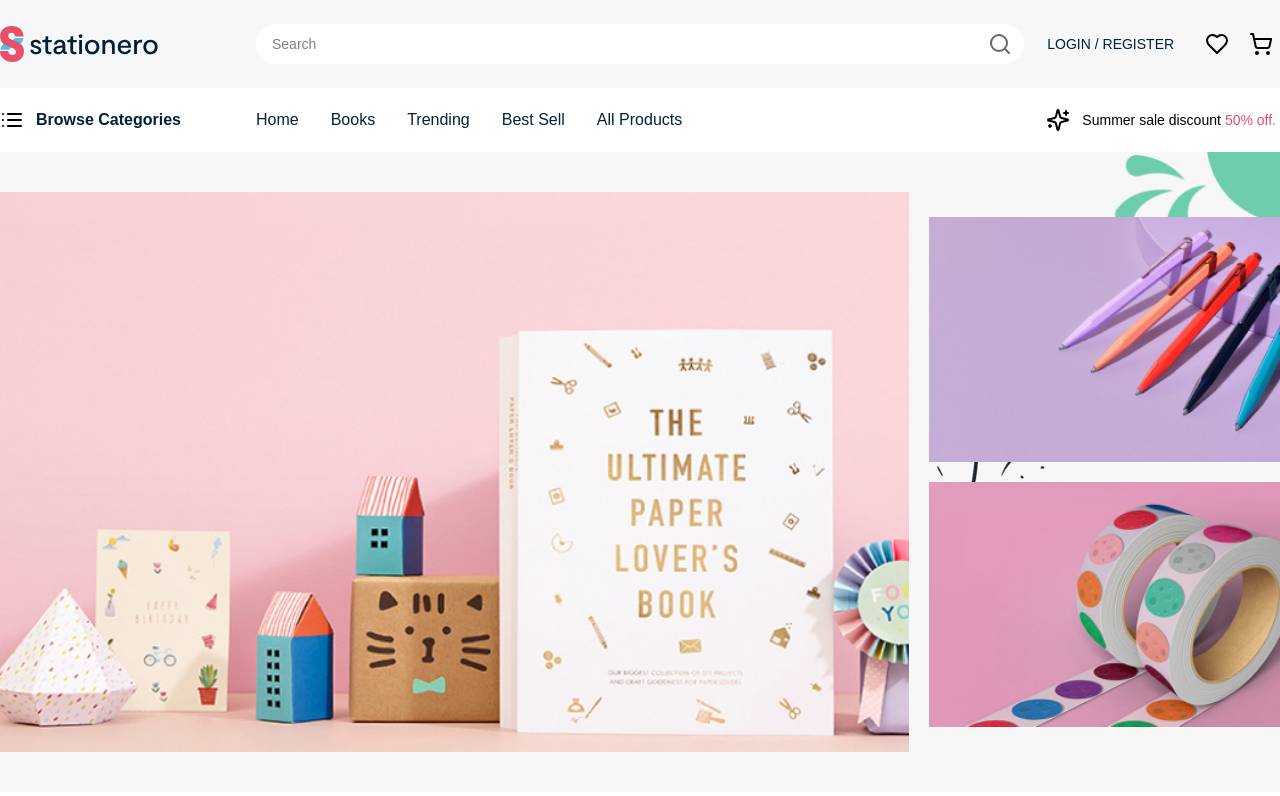
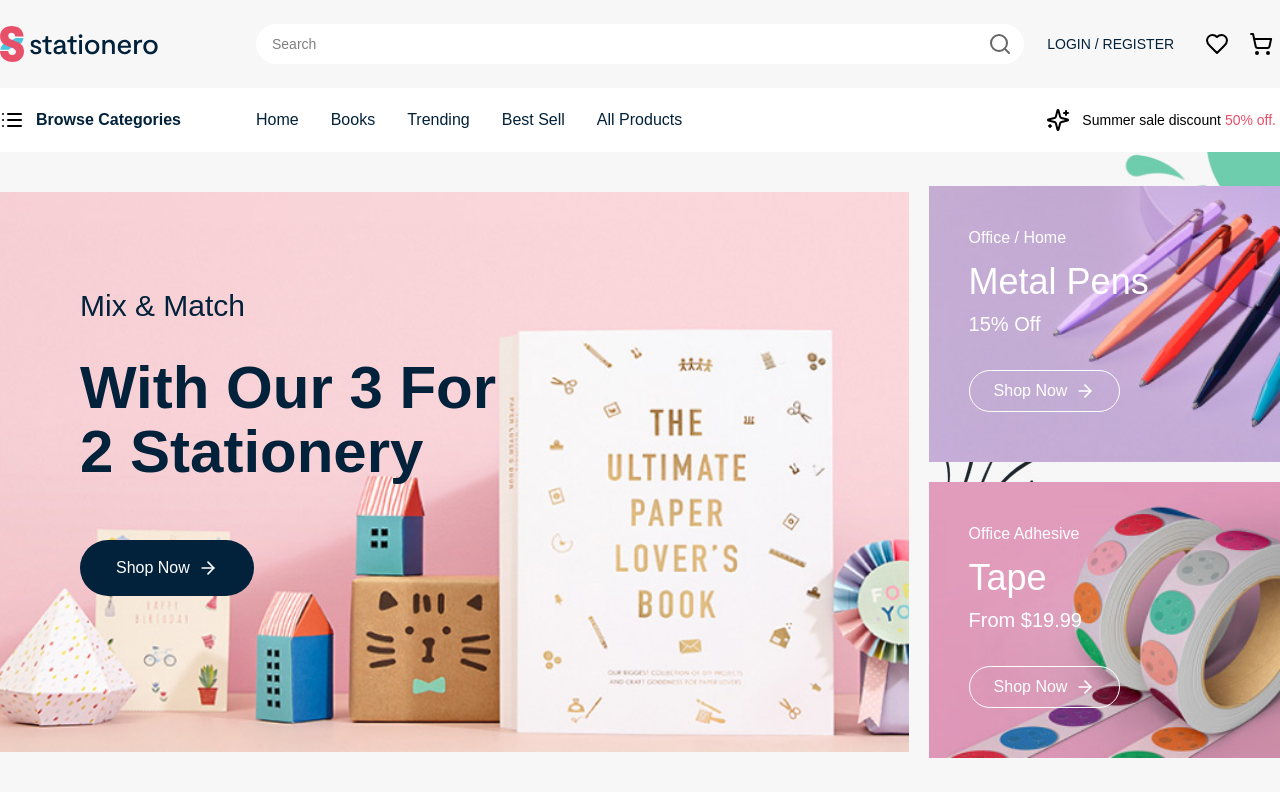
Before and after one commit to naymHdev/the-pen-spot, a React (Vite) app in the folder client/: page / in a window 1280 px wide. Shown: the top 796 px of the page. Built offline with nearby package versions, Linux system fonts and the light colour scheme.

Commit message:
[create] a banner in home page

```diff
--- /dev/null
+++ b/client/src/components/buttons/TPButton.tsx
@@ -0,0 +1,28 @@
+import { ArrowRight } from "lucide-react";
+
+interface TPButtonProps {
+  text: string;
+  onClick?: () => void;
+  className?: string;
+  iconPosition?: "left" | "right";
+}
+
+const TPButton: React.FC<TPButtonProps> = ({
+  text,
+  onClick,
+  className = "",
+  iconPosition = "right",
+}) => {
+  return (
+    <button
+      onClick={onClick}
+      className={`flex items-center justify-center gap-2 px-4 py-2 font-medium rounded-full transition-transform duration-300 hover:scale-105 ${className}`}
+    >
+      {iconPosition === "left" && <ArrowRight className="w-5  rotate-180" />}
+      <span>{text}</span>
+      {iconPosition === "right" && <ArrowRight className="w-5 " />}
+    </button>
+  );
+};
+
+export default TPButton;
--- a/client/src/pages/home/Banner.tsx
+++ b/client/src/pages/home/Banner.tsx
@@ -1,3 +1,5 @@
+import TPButton from "@/components/buttons/TPButton";
+
 const Banner = () => {
   return (
     <>
@@ -5,12 +7,58 @@ const Banner = () => {
         <div className="container mx-auto flex items-center justify-center">
           <div className="grid grid-cols-1 lg:grid-cols-7 gap-5 items-center justify-center w-full">
             <div className="col-span-1 lg:col-span-5">
-              <div className="bg-[url(/src/assets/images/h5_banner1.jpg)] bg-center bg-no-repeat bg-cover h-[70vh] w-full"></div>
+              <div className="bg-[url(/src/assets/images/h5_banner1.jpg)] bg-center bg-no-repeat bg-cover h-[70vh] w-full relative">
+                <div className=" absolute top-24 left-20 lg:w-1/2">
+                  <h4 className=" font-medium text-3xl text-primary-text">
+                    Mix & Match
+                  </h4>
+                  <h2 className=" mt-8 text-6xl font-semibold text-primary-text leading-16">
+                    With Our 3 For 2 Stationery
+                  </h2>
+                  <div className=" mt-14">
+                    <TPButton
+                      className=" bg-primary-text border-none text-white hover:bg-secondary py-4 px-9"
+                      text="Shop Now"
+                      iconPosition="right"
+                    />
+                  </div>
+                </div>
+              </div>
             </div>
             <div className="col-span-1 lg:col-span-2 bg-[url(/src/assets/images/h5_Bg_slider.jpg)]">
               <div className=" flex flex-col gap-5">
-                <div className="bg-[url(/src/assets/images/h5_banner2.jpg)] bg-center bg-no-repeat bg-cover h-[245px]"></div>
-                <div className="bg-[url(/src/assets/images/h5_banner3.jpg)] bg-center bg-no-repeat bg-cover h-[245px]"></div>
+                <div className="bg-[url(/src/assets/images/h5_banner2.jpg)] bg-center bg-no-repeat bg-cover h-[276px] relative">
+                  <div className=" absolute top-10 left-10">
+                    <h4 className=" text-white">Office / Home</h4>
+                    <h2 className=" mt-3 text-4xl font-medium text-white">
+                      Metal Pens
+                    </h2>
+                    <p className=" text-white mt-2 text-xl">15% Off</p>
+                    <div className=" mt-8">
+                      <TPButton
+                        className=" text-white border border-white hover:bg-secondary hover:border-none px-6"
+                        text="Shop Now"
+                        iconPosition="right"
+                      />
+                    </div>
+                  </div>
+                </div>
+                <div className="bg-[url(/src/assets/images/h5_banner3.jpg)] bg-center bg-no-repeat bg-cover h-[276px] relative">
+                  <div className=" absolute top-10 left-10">
+                    <h4 className=" text-white">Office Adhesive</h4>
+                    <h2 className=" mt-3 text-4xl font-medium text-white">
+                      Tape
+                    </h2>
+                    <p className=" text-white mt-2 text-xl">From $19.99</p>
+                    <div className=" mt-8">
+                      <TPButton
+                        className=" text-white border border-white hover:bg-secondary hover:border-none px-6"
+                        text="Shop Now"
+                        iconPosition="right"
+                      />
+                    </div>
+                  </div>
+                </div>
               </div>
             </div>
           </div>
```
